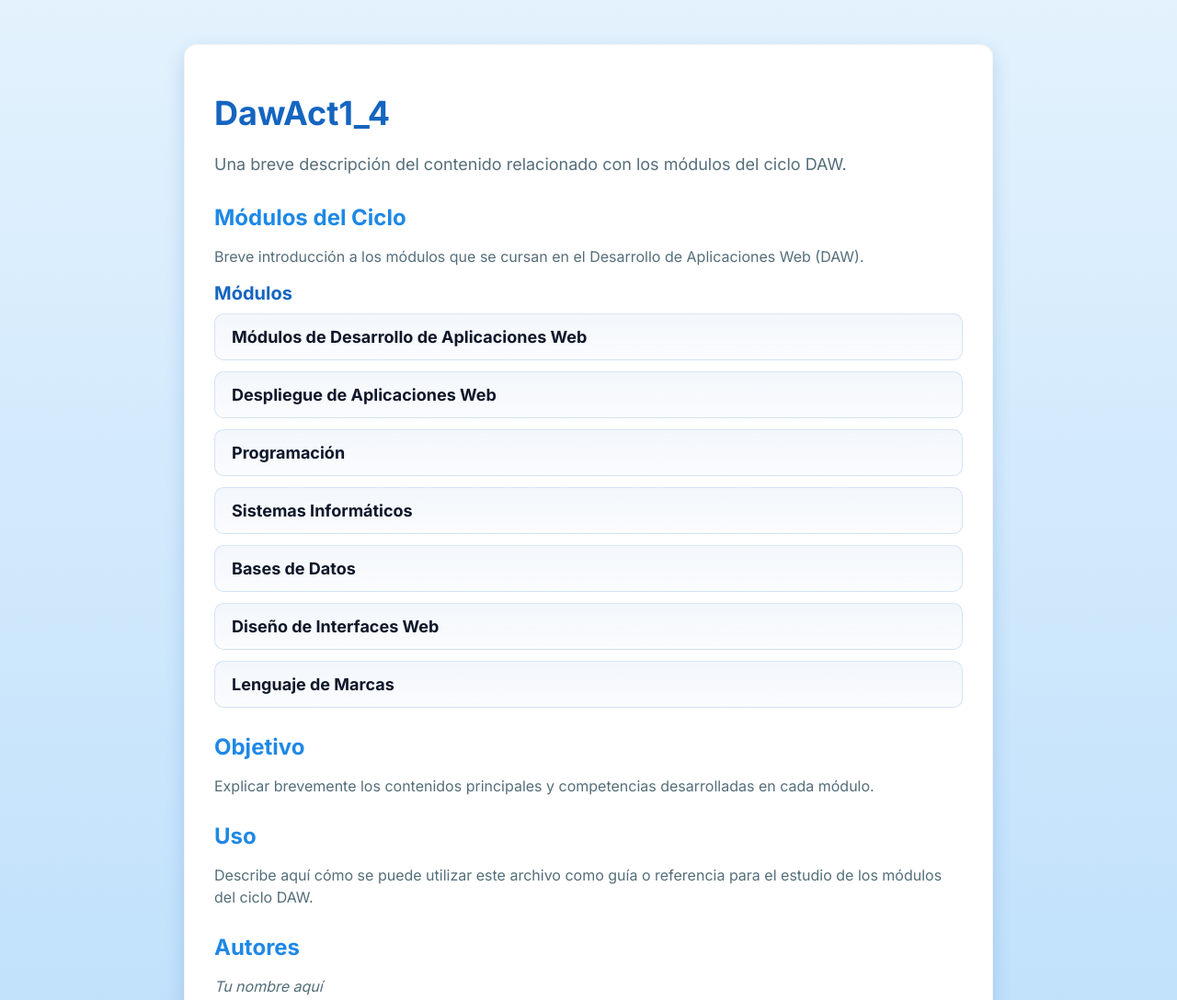
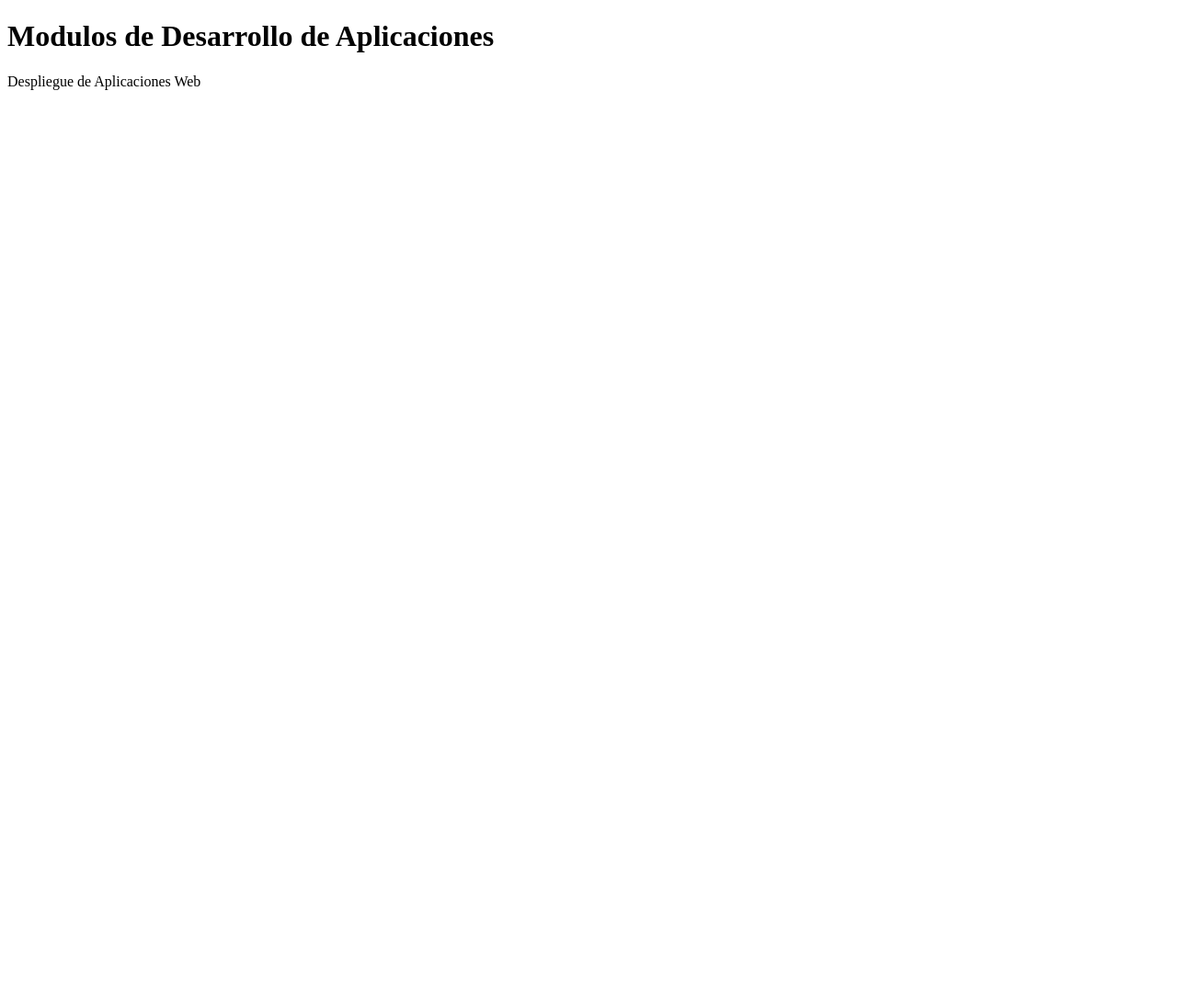
Before and after one commit to CarlosCatalinaCastello/DawAct1_4, a plain HTML site: page index.html in a window 1280 px wide. Shown: the top 1088 px of the page at 92% size. After the commit the page ends 800 px from the top, so only its background shows below. Drawn offline with Linux system fonts and the light colour scheme.

Commit message:
Agregar cambios provisionales

```diff
--- a/index.html
+++ b/index.html
@@ -1,57 +1,13 @@
-<!doctype html>
-<html lang="es">
+<!DOCTYPE html>
+<html lang="en">
 <head>
-  <meta charset="utf-8">
-  <meta name="viewport" content="width=device-width,initial-scale=1">
-  <title>DawAct1_4 - Módulos DAW</title>
-  <link href="https://fonts.googleapis.com/css2?family=Inter:wght@300;400;600;700&display=swap" rel="stylesheet">
-  <link rel="stylesheet" href="styles.css">
+  <meta charset="UTF-8">
+  <meta name="viewport" content="width=device-width, initial-scale=1.0">
+  <title>Document</title>
 </head>
 <body>
-  <div class="wrap">
-    <article class="card">
-      <header>
-        <h1><strong>DawAct1_4</strong></h1>
-      </header>
 
-      <p class="lead">Una breve descripción del contenido relacionado con los módulos del ciclo DAW.</p>
-
-      <section>
-        <h2>Módulos del Ciclo</h2>
-        <p class="meta">Breve introducción a los módulos que se cursan en el Desarrollo de Aplicaciones Web (DAW).</p>
-
-        <h3>Módulos</h3>
-        <ul class="modules">
-          <li><b>Módulos de Desarrollo de Aplicaciones Web</b></li>
-          <li><b>Despliegue de Aplicaciones Web</b></li>
-          <li><b>Programación</b></li>
-          <li><b>Sistemas Informáticos</b></li>
-          <li><b>Bases de Datos</b></li>
-          <li><b>Diseño de Interfaces Web</b></li>
-          <li><b>Lenguaje de Marcas</b></li>
-        </ul>
-      </section>
-
-      <section>
-        <h2>Objetivo</h2>
-        <p class="meta">Explicar brevemente los contenidos principales y competencias desarrolladas en cada módulo.</p>
-      </section>
-
-      <section>
-        <h2>Uso</h2>
-        <p class="meta">Describe aquí cómo se puede utilizar este archivo como guía o referencia para el estudio de los módulos del ciclo DAW.</p>
-      </section>
-
-      <section>
-        <h2>Autores</h2>
-        <p class="meta"><i>Tu nombre aquí</i></p>
-      </section>
-
-      <section>
-        <h2>Licencia</h2>
-        <p class="meta">Este contenido puede ser utilizado libremente con fines educativos.</p>
-      </section>
-    </article>
-  </div>
+  <h1>Modulos de Desarrollo de Aplicaciones</h1>
+  <a>Despliegue de Aplicaciones Web</a>
 </body>
 </html>
--- a/styles.css
+++ /dev/null
@@ -1,114 +0,0 @@
-:root {
-  --bg: #e3f2fd;
-  --card: #ffffff;
-  --accent: #1565c0;
-  --accent-light: #1e88e5;
-  --muted: #546e7a;
-  --radius: 14px;
-  --maxw: 880px;
-}
-
-* {
-  box-sizing: border-box;
-}
-
-body {
-  margin: 0;
-  font-family: 'Inter', sans-serif;
-  background: linear-gradient(180deg, var(--bg), #bbdefb);
-  color: #0f172a;
-  padding: 48px 20px;
-  display: flex;
-  justify-content: center;
-  align-items: flex-start;
-  min-height: 100vh;
-  animation: fadeIn 1s ease-in;
-}
-
-.wrap {
-  width: 100%;
-  max-width: var(--maxw);
-}
-
-.card {
-  background: var(--card);
-  border-radius: var(--radius);
-  padding: 32px;
-  box-shadow: 0 8px 20px rgba(21, 101, 192, 0.2);
-  border: 1px solid rgba(15, 23, 42, 0.05);
-  animation: slideUp 0.8s ease-out;
-}
-
-header h1 strong {
-  font-weight: 700;
-  color: var(--accent);
-  font-size: 36px;
-}
-
-p.lead {
-  margin: 12px 0 26px;
-  color: var(--muted);
-  line-height: 1.6;
-  font-size: 18px;
-}
-
-h2 {
-  font-size: 24px;
-  margin: 28px 0 12px;
-  color: var(--accent-light);
-}
-
-h3 {
-  font-size: 20px;
-  margin: 16px 0 10px;
-  color: var(--accent);
-}
-
-ul.modules {
-  list-style: none;
-  padding: 0;
-  margin: 0 0 8px;
-}
-
-ul.modules li {
-  padding: 14px 18px;
-  border-radius: 10px;
-  margin-bottom: 12px;
-  background: linear-gradient(180deg, rgba(21, 101, 192, 0.05), rgba(21, 101, 192, 0.02));
-  border: 1px solid rgba(21, 101, 192, 0.15);
-  font-size: 18px;
-  transition: transform 0.3s ease, background 0.3s ease;
-}
-
-ul.modules li:hover {
-  background: var(--accent-light);
-  color: white;
-  transform: translateX(8px);
-}
-
-.meta {
-  font-size: 16px;
-  color: var(--muted);
-  line-height: 1.5;
-}
-
-/* ✨ Animaciones */
-@keyframes fadeIn {
-  from { opacity: 0; }
-  to { opacity: 1; }
-}
-
-@keyframes slideUp {
-  from { transform: translateY(30px); opacity: 0; }
-  to { transform: translateY(0); opacity: 1; }
-}
-
-@media (max-width: 520px) {
-  body {
-    padding: 20px;
-  }
-
-  h1 strong {
-    font-size: 28px;
-  }
-}
```
